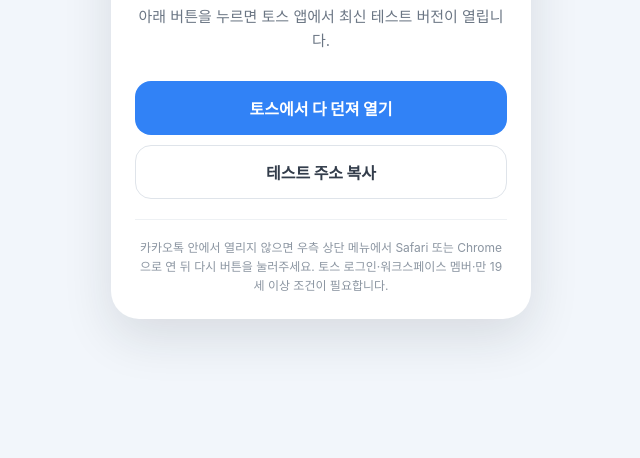
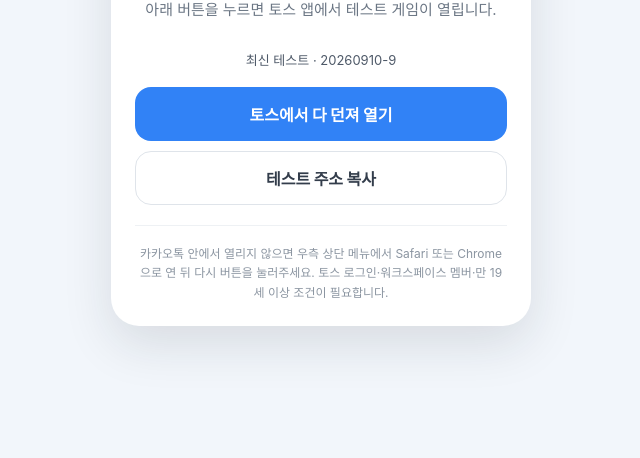
Before and after one commit to goni9071-wq/toss-test-launcher, a plain HTML site: page index.html in a window 1280 px wide. Shown: the part 342-800 px from the top of the page, without its empty margins (319-959 px from the left). Drawn offline with Linux system fonts and the light colour scheme.

Commit message:
Sync throwmatch private test 20260910-9

```diff
--- a/index.html
+++ b/index.html
@@ -21,6 +21,8 @@
     button { margin-top: 10px; border: 1px solid #dfe4ea; color: #333d4b; background: #fff; cursor: pointer; }
     .help { margin: 20px 0 0; padding-top: 18px; border-top: 1px solid #eef1f4; color: #8b95a1; font-size: 12px; line-height: 1.6; }
     .error { color: #b4232a; }
+    [hidden] { display: none !important; }
+    .version { margin: 0 0 18px; color: #4e5968; font-size: 13px; }
   </style>
 </head>
 <body>
@@ -28,36 +30,67 @@
     <div class="mark" aria-hidden="true">↗</div>
     <p class="eyebrow">APPS IN TOSS · PRIVATE TEST</p>
     <h1 id="title">테스트 게임</h1>
-    <p class="description" id="description">아래 버튼을 누르면 토스 앱에서 최신 테스트 버전이 열립니다.</p>
-    <a class="open" id="open" href="#">토스에서 열기</a>
-    <button id="copy" type="button">테스트 주소 복사</button>
+    <p class="description" id="description" role="status">최신 테스트 버전을 확인하고 있어요.</p>
+    <p class="version" id="version"></p>
+    <a class="open" id="open" hidden>토스에서 열기</a>
+    <button id="copy" type="button" hidden>테스트 주소 복사</button>
     <p class="help">카카오톡 안에서 열리지 않으면 우측 상단 메뉴에서 Safari 또는 Chrome으로 연 뒤 다시 버튼을 눌러주세요. 토스 로그인·워크스페이스 멤버·만 19세 이상 조건이 필요합니다.</p>
   </main>
   <script>
     const params = new URLSearchParams(location.search);
-    const appName = params.get('appName') || 'throwmatch';
-    const deploymentId = params.get('deploymentId') || '01a04325-16c0-756d-9d2d-ad4592499416';
-    const title = (params.get('title') || '다 던져').slice(0, 40);
-    const validAppName = /^[a-z][a-z0-9-]{1,39}$/.test(appName);
-    const validDeployment = /^[0-9a-f]{8}-[0-9a-f]{4}-[0-9a-f]{4}-[0-9a-f]{4}-[0-9a-f]{12}$/i.test(deploymentId);
     const heading = document.querySelector('#title');
     const description = document.querySelector('#description');
     const open = document.querySelector('#open');
     const copy = document.querySelector('#copy');
+    const version = document.querySelector('#version');
+    let scheme = '';
+    let refreshing = false;
 
+    async function refresh() {
+      if (refreshing) return;
+      refreshing = true;
+      open.hidden = true;
+      copy.hidden = true;
+      open.removeAttribute('href');
+      scheme = '';
+      description.classList.remove('error');
+      description.textContent = '최신 테스트 버전을 확인하고 있어요.';
+      version.textContent = '';
+      try {
+        const pinned = params.has('deploymentId');
+        let latest;
+        if (!pinned) {
+          const url = new URL('latest.json', location.href);
+          url.searchParams.set('t', Date.now());
+          const response = await fetch(url, { cache: 'no-store', signal: AbortSignal.timeout(10000) });
+          if (!response.ok) throw new Error('version unavailable');
+          latest = await response.json();
+          if (latest.schemaVersion !== 1 || typeof latest.versionName !== 'string' || !latest.versionName) throw new Error('invalid version');
+          if (params.has('appName') && params.get('appName') !== latest.appName) throw new Error('app mismatch');
+        }
+        const appName = pinned ? (params.get('appName') || 'throwmatch') : latest.appName;
+        const deploymentId = pinned ? params.get('deploymentId') : latest.deploymentId;
+        const title = String(params.get('title') || latest?.title || '다 던져').slice(0, 40);
+        if (!/^[a-z][a-z0-9-]{1,39}$/.test(appName) || !/^[0-9a-f]{8}-[0-9a-f]{4}-[0-9a-f]{4}-[0-9a-f]{4}-[0-9a-f]{12}$/i.test(deploymentId)) throw new Error('invalid link');
+        scheme = `intoss-private://${appName}?_deploymentId=${deploymentId}`;
         heading.textContent = title;
         document.title = `${title} · 토스 테스트`;
-
-    if (!validAppName || !validDeployment) {
-      description.textContent = '올바른 테스트 앱 정보가 없는 링크입니다.';
-      description.classList.add('error');
-      open.hidden = true;
-      copy.hidden = true;
-    } else {
-      const scheme = `intoss-private://${appName}?_deploymentId=${deploymentId}`;
+        description.textContent = '아래 버튼을 누르면 토스 앱에서 테스트 게임이 열립니다.';
+        version.textContent = pinned ? `지정 버전 · ${deploymentId.slice(0, 8)}` : `최신 테스트 · ${latest.versionName}`;
         open.href = scheme;
         open.textContent = `토스에서 ${title} 열기`;
+        copy.textContent = '테스트 주소 복사';
+        open.hidden = false;
+        copy.hidden = false;
+      } catch {
+        description.textContent = '테스트 버전을 확인하지 못했어요. 링크와 인터넷 연결을 확인한 뒤 새로고침해 주세요.';
+        description.classList.add('error');
+      } finally {
+        refreshing = false;
+      }
+    }
     copy.addEventListener('click', async () => {
+      if (!scheme) return;
       try {
         await navigator.clipboard.writeText(scheme);
         copy.textContent = '복사했어요';
@@ -65,7 +98,9 @@
         window.prompt('아래 테스트 주소를 복사하세요.', scheme);
       }
     });
-    }
+    window.addEventListener('pageshow', (event) => { if (event.persisted) void refresh(); });
+    document.addEventListener('visibilitychange', () => { if (document.visibilityState === 'visible') void refresh(); });
+    void refresh();
   </script>
 </body>
 </html>
--- /dev/null
+++ b/latest.json
@@ -0,0 +1,7 @@
+{
+  "schemaVersion": 1,
+  "appName": "throwmatch",
+  "title": "다 던져",
+  "versionName": "20260910-9",
+  "deploymentId": "01a088f4-3363-7185-8631-bf5b5a9009a4"
+}
```
Also changed, not shown: 1 other file. Lines whose indentation alone changed are shown as unchanged.
